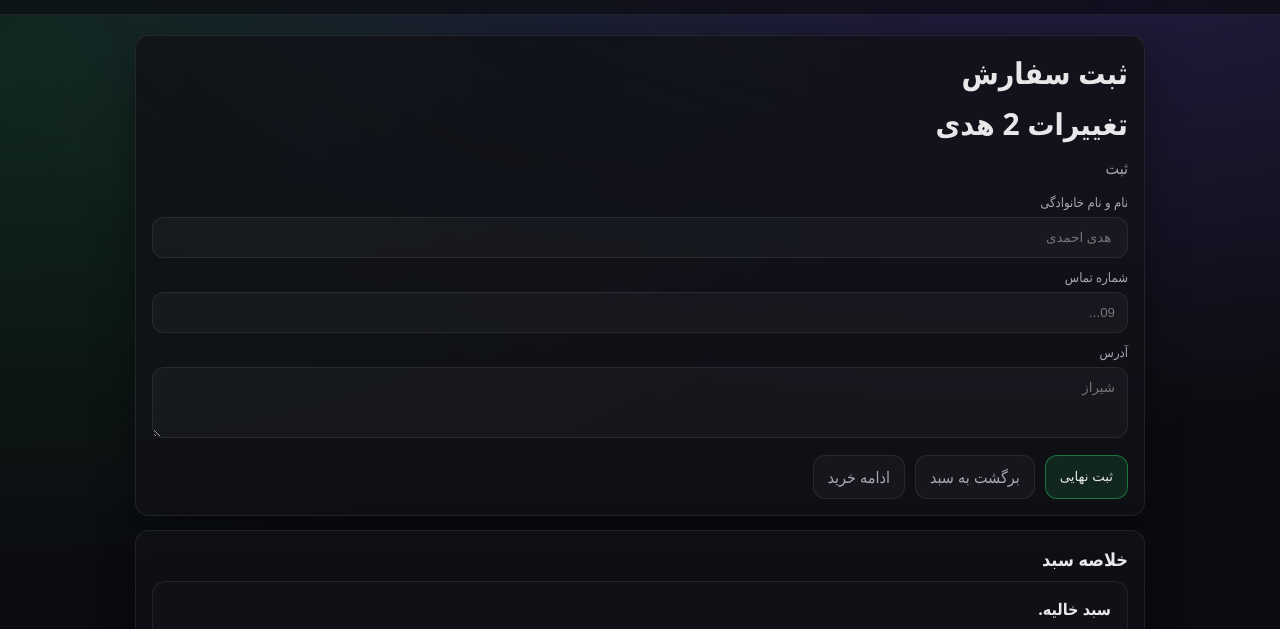
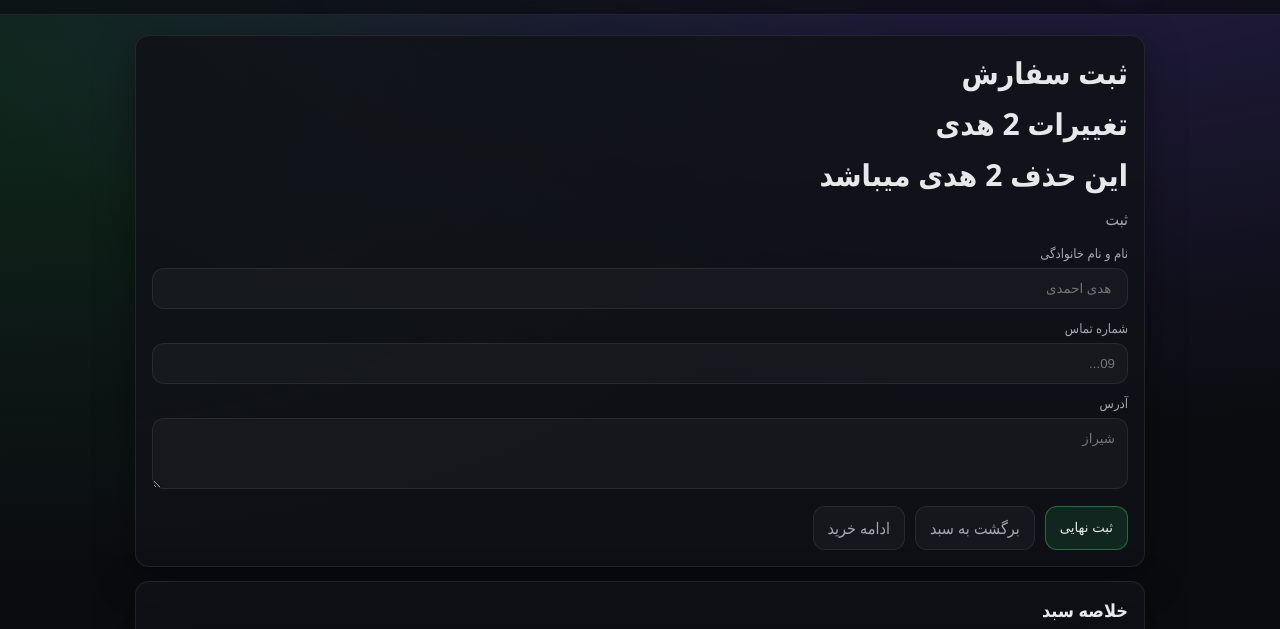
Before and after one commit to kimianasri9512/team-project, a plain HTML site: page Checkout.html in a window 1280 px wide. Shown: the part 94-723 px from the top of the page. Drawn offline with Linux system fonts and the light colour scheme.

Commit message:
حذف 2 هدی

```diff
--- a/Checkout.html
+++ b/Checkout.html
@@ -27,6 +27,7 @@
   <section class="card">
     <h1 style="margin:0 0 10px">ثبت سفارش</h1>
     <h1 style="margin:0 0 10px">تغییرات 2 هدی  </h1>
+    <h1>   این حذف 2 هدی میباشد  </h1>
     <p>ثبت</p>
 
     <form id="orderForm">
```
